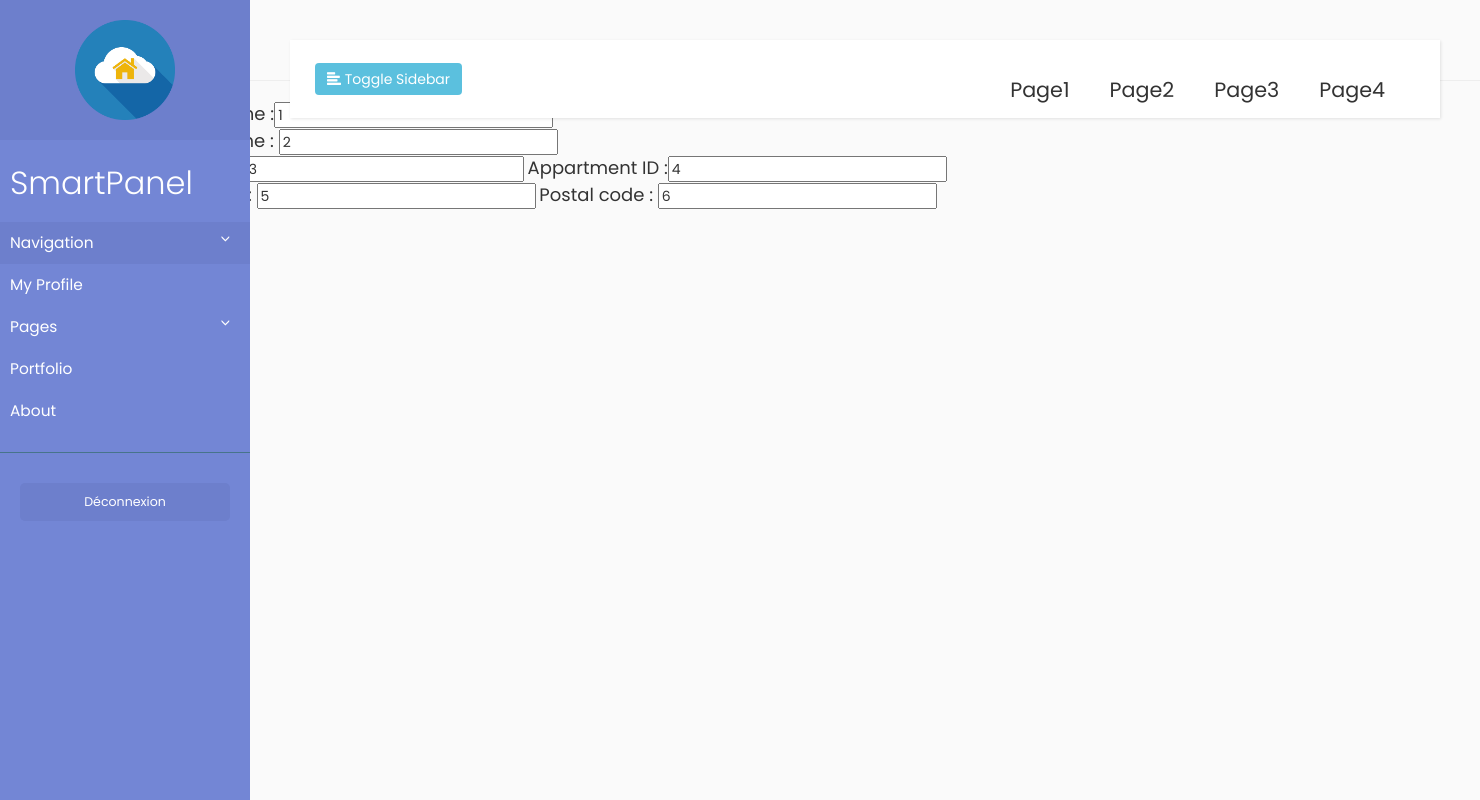
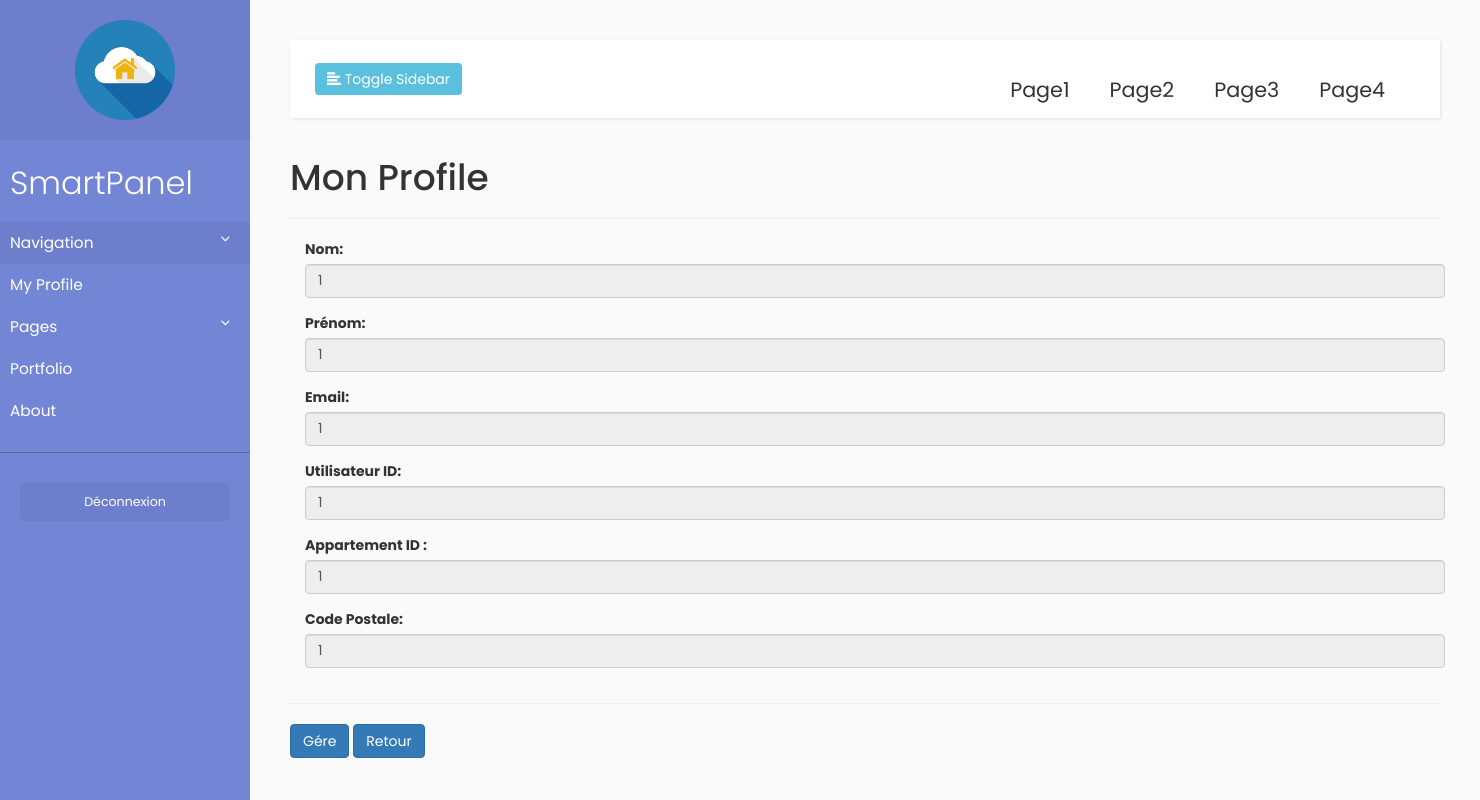
Before and after one commit to paul-arthurthiery/app-it, a PHP site: template Vue/Myprofile.php in a window 1480 px wide. Run offline with PHP 8.4, Linux system fonts and the light colour scheme; the template is opened without the code that fills it, so the values that code supplies are empty; some libraries are stand-ins or nearby versions.

Commit message:
Mon Profile Page

```diff
--- a/Vue/Myprofile.php
+++ b/Vue/Myprofile.php
@@ -6,11 +6,6 @@ $contenu = '
 
 
 
-';
-
-include('gabarit.php')
-
-?>
 
 <!DOCTYPE html>
 <html>
@@ -22,25 +17,64 @@ include('gabarit.php')
 
 
 	</style>
+
+
 </head>
+
 <body>
-	<h1 class="h1"> My Profile</h1>
+	<h1 class="h1"> Mon Profile</h1>
 	<hr/>
 	<div class="container">
 		<div class="profiles">
+
+
 			<form>
-			    <font size="4">First Name :</font><input type="text" name="firstname"  value="1" readonly="true"> <br/>
-                <font size="4">Last Name : </font> <input type="text" name="lastname" value="2" readonly="true"> <br/>
-                <font size="4">User ID : </font><input type="text" name="userid" value="3" readonly="true">
-                <font size="4">Appartment ID :</font><input type="text" name="appid" value="4" readonly="true"> <br/>
-                <font size="4">Address : </font><input type="text" name="address" value="5" readonly="true">
-                <font size="4">Postal code : </font><input type="text" name="code" value="6" readonly="true">
-			</form>
+		     <div class="form-group">
+		       <label for="usr">Nom:</label>
+		       <input type="text" class="form-control" name="Nom" value="1"readonly="true">
+		     </div>
+				 <div class="form-group">
+		       <label for="usr">Prénom:</label>
+		       <input type="text" class="form-control" name="Prénom" value="1"readonly="true">
+		     </div>
+				 <div class="form-group">
+					<label for="usr">Email:</label>
+					<input type="text" class="form-control" name="Email" value="1"readonly="true">
+				</div>
+				 <div class="form-group">
+		       <label for="usr">Utilisateur ID:</label>
+		       <input type="text" class="form-control" name="ID" value="1"readonly="true">
+		     </div>
+				 <div class="form-group">
+		       <label for="usr">Appartement ID :</label>
+		       <input type="text" class="form-control" name="APP" value="1"readonly="true">
+		     </div>
+				 <div class="form-group">
+		       <label for="usr">Code Postale:</label>
+		       <input type="text" class="form-control" name="Post" value="1"readonly="true">
+		     </div>
 
+		   </form>
 
 
 		</div>
 	</div>
 
+
+
+<hr/>
+
+
+
+  <button type="button" class="btn btn-primary">Gére</button>
+	<button type="button" class="btn btn-primary">Retour</button
+
 </body>
+
 </html>
+
+';
+
+include('gabarit.php')
+
+?>
```
